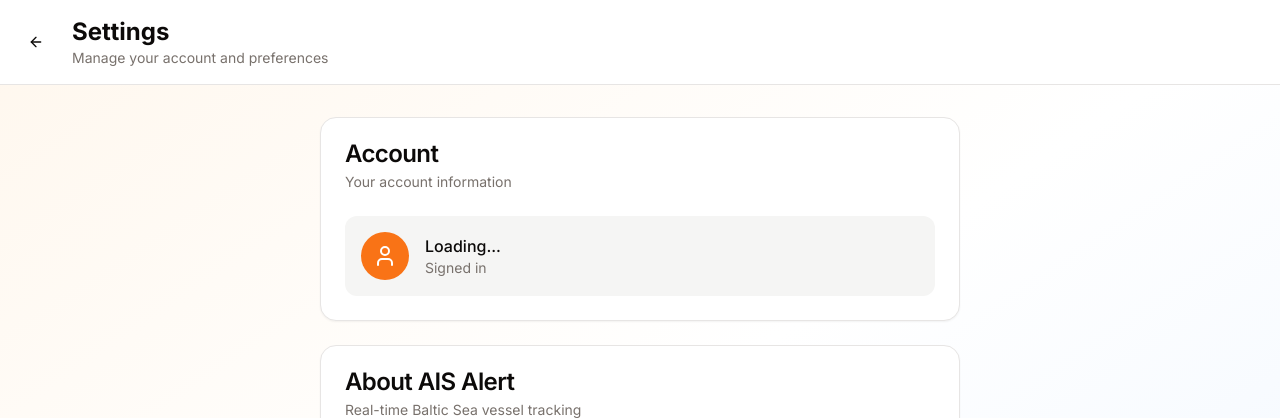
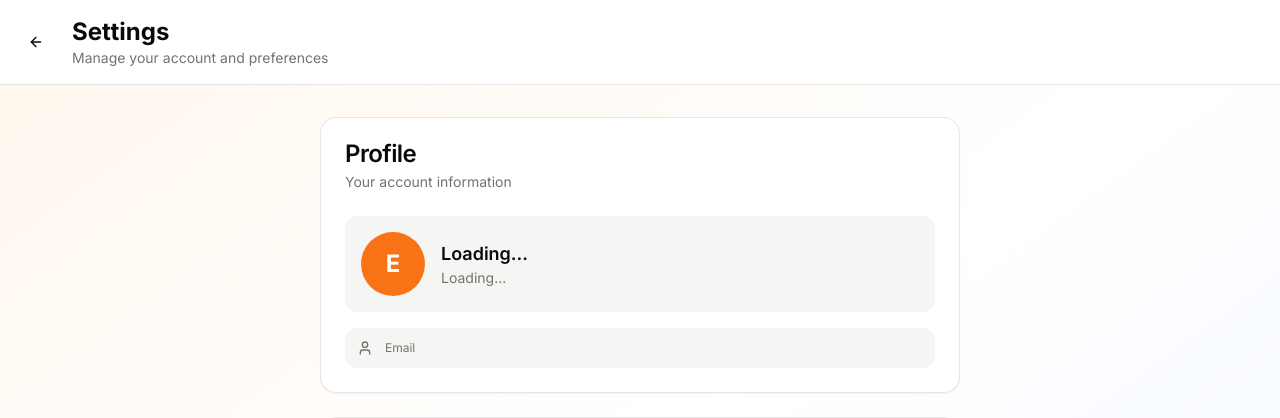
Before and after one commit to marcuseden/ais, a Next.js app: page /app/settings in a window 1280 px wide. Shown: the top 418 px of the page. Built offline with nearby package versions, Linux system fonts and the light colour scheme; no server answers.

Commit message:
Add click-to-navigate on map markers, create Erik von Konow profile, enhance settings page with full profile display

```diff
--- a/src/app/app/settings/page.tsx
+++ b/src/app/app/settings/page.tsx
@@ -12,11 +12,17 @@
   const router = useRouter();
   const supabase = createClient();
   const [userEmail, setUserEmail] = useState<string>('');
+  const [userProfile, setUserProfile] = useState<any>(null);
 
   useEffect(() => {
     supabase.auth.getUser().then(({ data: { user } }) => {
-      if (user?.email) {
-        setUserEmail(user.email);
+      if (user) {
+        setUserEmail(user.email || '');
+        setUserProfile({
+          fullName: user.user_metadata?.full_name || '',
+          phone: user.user_metadata?.phone || '',
+          company: user.user_metadata?.company || '',
+        });
       }
     });
   }, [supabase]);
@@ -49,20 +55,43 @@
 
       <div className="container mx-auto px-4 py-8 max-w-2xl">
         <div className="space-y-6">
-          {/* Account */}
+          {/* Profile */}
           <Card>
             <CardHeader>
-              <CardTitle>Account</CardTitle>
+              <CardTitle>Profile</CardTitle>
               <CardDescription>Your account information</CardDescription>
             </CardHeader>
             <CardContent className="space-y-4">
               <div className="flex items-center gap-4 p-4 bg-muted rounded-xl">
-                <div className="h-12 w-12 rounded-full bg-primary flex items-center justify-center">
-                  <User className="h-6 w-6 text-white" />
+                <div className="h-16 w-16 rounded-full bg-primary flex items-center justify-center text-white text-2xl font-bold">
+                  {userProfile?.fullName?.charAt(0) || 'E'}
                 </div>
-                <div>
-                  <div className="font-medium">{userEmail || 'Loading...'}</div>
-                  <div className="text-sm text-muted-foreground">Signed in</div>
+                <div className="flex-1">
+                  <div className="font-semibold text-lg">{userProfile?.fullName || 'Loading...'}</div>
+                  <div className="text-sm text-muted-foreground">{userEmail || 'Loading...'}</div>
+                  {userProfile?.company && (
+                    <div className="text-sm text-muted-foreground">{userProfile.company}</div>
+                  )}
+                </div>
+              </div>
+
+              {/* Profile Details */}
+              <div className="space-y-3">
+                {userProfile?.phone && (
+                  <div className="flex items-center gap-3 p-3 rounded-xl bg-muted">
+                    <User className="h-4 w-4 text-muted-foreground" />
+                    <div>
+                      <div className="text-xs text-muted-foreground">Phone Number</div>
+                      <div className="font-medium">{userProfile.phone}</div>
+                    </div>
+                  </div>
+                )}
+                <div className="flex items-center gap-3 p-3 rounded-xl bg-muted">
+                  <User className="h-4 w-4 text-muted-foreground" />
+                  <div>
+                    <div className="text-xs text-muted-foreground">Email</div>
+                    <div className="font-medium">{userEmail}</div>
+                  </div>
                 </div>
               </div>
             </CardContent>
--- a/src/components/map/MapViewClient.tsx
+++ b/src/components/map/MapViewClient.tsx
@@ -18,6 +18,7 @@
   const defaultCenter: [number, number] = center || [59.0, 18.0];
   const containerRef = useRef<HTMLDivElement>(null);
   const mapInstanceRef = useRef<L.Map | null>(null);
+  const markersRef = useRef<Map<number, L.Marker>>(new Map());
 
   useEffect(() => {
     // Only initialize if map doesn't exist
@@ -57,11 +58,8 @@
     const map = mapInstanceRef.current;
 
     // Clear existing markers
-    map.eachLayer((layer) => {
-      if (layer instanceof L.Marker) {
-        map.removeLayer(layer);
-      }
-    });
+    markersRef.current.forEach(marker => marker.remove());
+    markersRef.current.clear();
 
     // Add new markers
     vessels.forEach((vessel) => {
@@ -70,6 +68,9 @@
       const marker = L.marker([vessel.lat, vessel.lng], {
         icon: getVesselIcon(vessel.ship_type),
       }).addTo(map);
+
+      // Store marker reference
+      markersRef.current.set(vessel.mmsi, marker);
 
       // Add popup
       const popupContent = `
@@ -86,14 +87,24 @@
               <span class="font-medium">Last seen:</span> ${formatDistanceToNow(new Date(vessel.ts), { addSuffix: true })}
             </div>
           </div>
+          <div class="mt-2 pt-2 border-t">
+            <a href="/app/vessel/${vessel.mmsi}" class="text-blue-600 hover:underline text-xs font-medium">
+              View Full Details →
+            </a>
+          </div>
         </div>
       `;
 
       marker.bindPopup(popupContent);
 
-      if (onVesselClick) {
-        marker.on('click', () => onVesselClick(vessel));
-      }
+      // Click navigates to vessel page
+      marker.on('click', () => {
+        if (onVesselClick) {
+          onVesselClick(vessel);
+        }
+        // Also navigate to vessel page
+        window.location.href = `/app/vessel/${vessel.mmsi}`;
+      });
     });
   }, [vessels, onVesselClick]);
 
```
